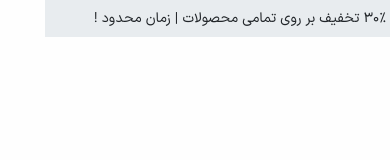
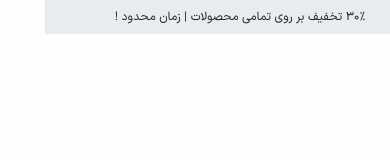
Before and after one commit to Mahan-maleki/elegant, a React (Vite) app: page / in a window 390 px wide. Shown: the top 160 px of the page. Built offline with nearby package versions, Linux system fonts and the light colour scheme.

Commit message:
fix discount section responsive bug

```diff
--- a/src/components/Header.jsx
+++ b/src/components/Header.jsx
@@ -14,7 +14,7 @@ function Header() {
                 <TicketPercent color='#000' size={24} className='d-none d-lg-block' />
               </div>
               <div className="col-12 col-lg-3 d-flex d-lg-block justify-content-center">
-                <span>30% تخفیف بر روی تمامی محصولات | زمان محدود !</span>
+                <span className={css.discountTitle}>30% تخفیف بر روی تمامی محصولات | زمان محدود !</span>
               </div>
               <div className="col-1 d-none d-lg-block">
                 <NavLink to="/shop" className={"text-decoration-none " + css.discountLink}>برو به فروشگاه <ArrowLeft color='#377DFF' size={15} /></NavLink>
--- a/src/components/Header.module.css
+++ b/src/components/Header.module.css
@@ -39,3 +39,9 @@
         display: none;
     }
 }
+
+@media screen and (max-width: 1265px) {
+    .discountTitle {
+        font-size: 12px !important;
+    }
+}
```
